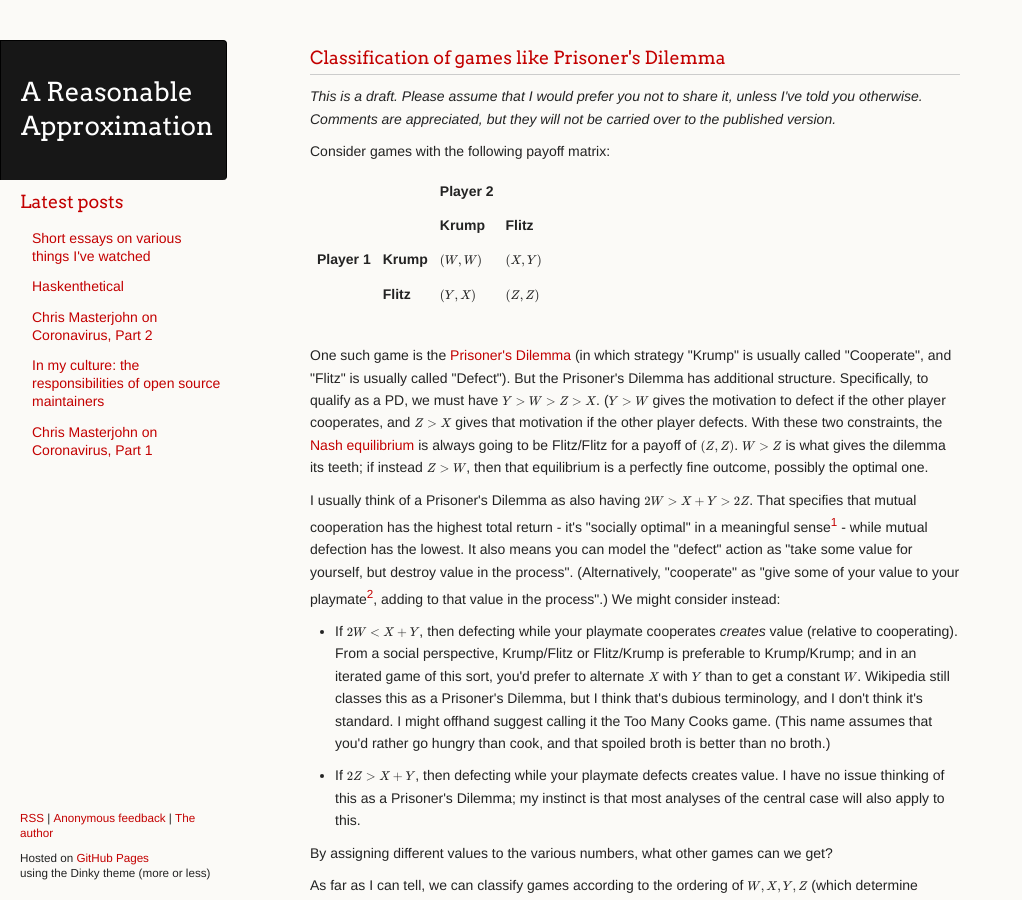
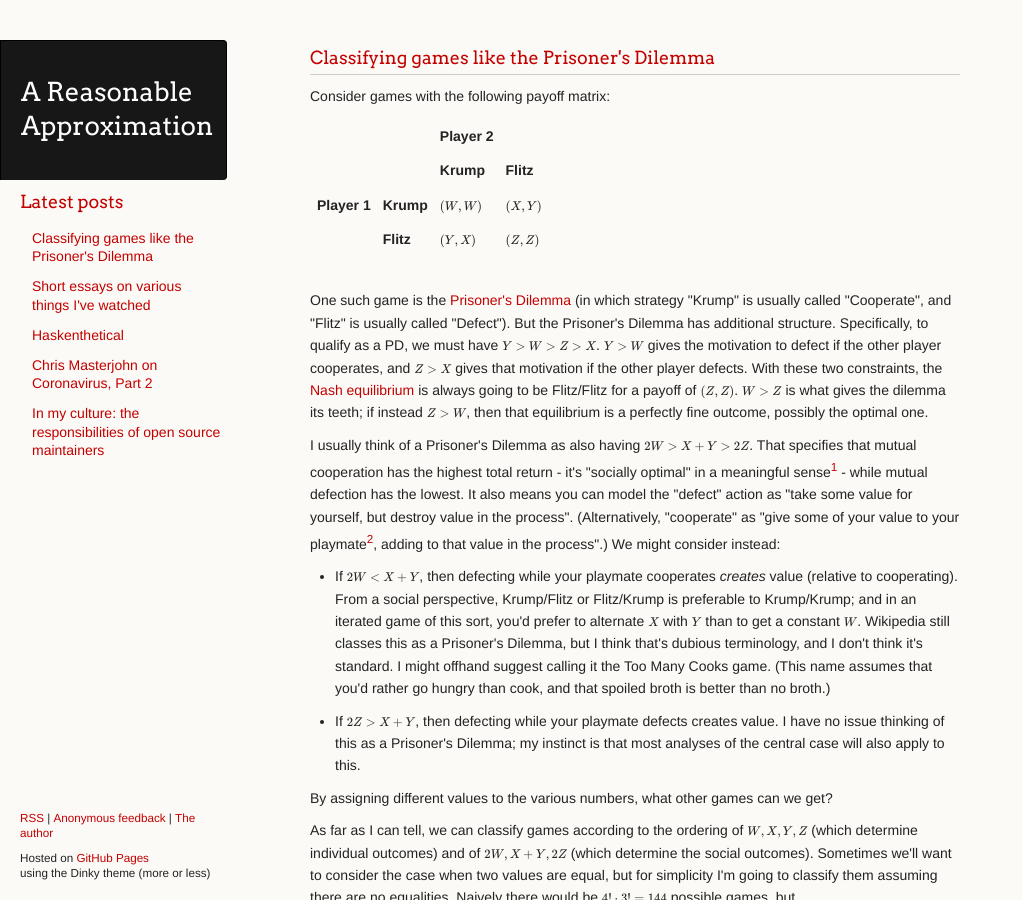
Before and after one commit to ChickenProp/chickenprop.github.com, a Jekyll site: the page built from _posts/2020-07-04-classifying-games-like-prisoners-dilemma.md, in a window 1280 px wide and 900 px high. Shown: the whole window, without its empty margins (0-1022 px from the left). Built offline with Jekyll 4.4.1, drawn with Linux system fonts in a browser that asks for light colours; nearby versions of some CDN libraries; formulas are drawn with MathJax 3; comment, search, counter and statistics services are not loaded; some of the changed text lies outside the part shown.

Commit message:
Publish.

```diff
--- a/drafts/classification-pd-likes.md
+++ b/_posts/2020-07-04-classifying-games-like-prisoners-dilemma.md
@@ -1,6 +1,6 @@
 ---
-title: "Classification of games like Prisoner's Dilemma"
-layout: draft
+title: "Classifying games like the Prisoner's Dilemma"
+layout: post
 lw_xpost: true
 ---
 
@@ -12,7 +12,7 @@ Consider games with the following payoff matrix:
 | **Player 1** | **Krump** | $(W, W)$     | $(X, Y)$  |
 |              | **Flitz** | $(Y, X)$     | $(Z, Z)$  |
 
-One such game is the [Prisoner's Dilemma](https://en.wikipedia.org/wiki/Prisoner%27s_dilemma) (in which strategy "Krump" is usually called "Cooperate", and "Flitz" is usually called "Defect"). But the Prisoner's Dilemma has additional structure. Specifically, to qualify as a PD, we must have $Y > W > Z > X$. ($Y > W$ gives the motivation to defect if the other player cooperates, and $Z > X$ gives that motivation if the other player defects. With these two constraints, the [Nash equilibrium](https://en.wikipedia.org/wiki/Nash_equilibrium) is always going to be Flitz/Flitz for a payoff of $(Z, Z)$. $W > Z$ is what gives the dilemma its teeth; if instead $Z > W$, then that equilibrium is a perfectly fine outcome, possibly the optimal one.
+One such game is the [Prisoner's Dilemma](https://en.wikipedia.org/wiki/Prisoner%27s_dilemma) (in which strategy "Krump" is usually called "Cooperate", and "Flitz" is usually called "Defect"). But the Prisoner's Dilemma has additional structure. Specifically, to qualify as a PD, we must have $Y > W > Z > X$. $Y > W$ gives the motivation to defect if the other player cooperates, and $Z > X$ gives that motivation if the other player defects. With these two constraints, the [Nash equilibrium](https://en.wikipedia.org/wiki/Nash_equilibrium) is always going to be Flitz/Flitz for a payoff of $(Z, Z)$. $W > Z$ is what gives the dilemma its teeth; if instead $Z > W$, then that equilibrium is a perfectly fine outcome, possibly the optimal one.
 
 I usually think of a Prisoner's Dilemma as also having $2W > X + Y > 2Z$. That specifies that mutual cooperation has the highest total return - it's "socially optimal" in a meaningful sense[^socially-optimal] - while mutual defection has the lowest. It also means you can model the "defect" action as "take some value for yourself, but destroy value in the process". (Alternatively, "cooperate" as "give some of your value to your playmate[^playmate], adding to that value in the process".) We might consider instead:
 
```
